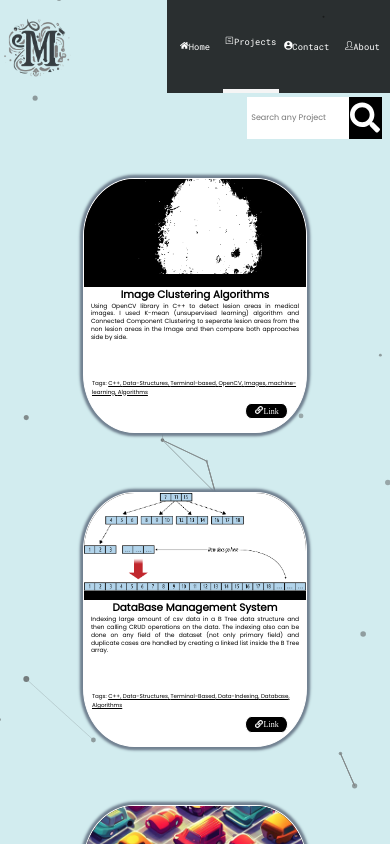
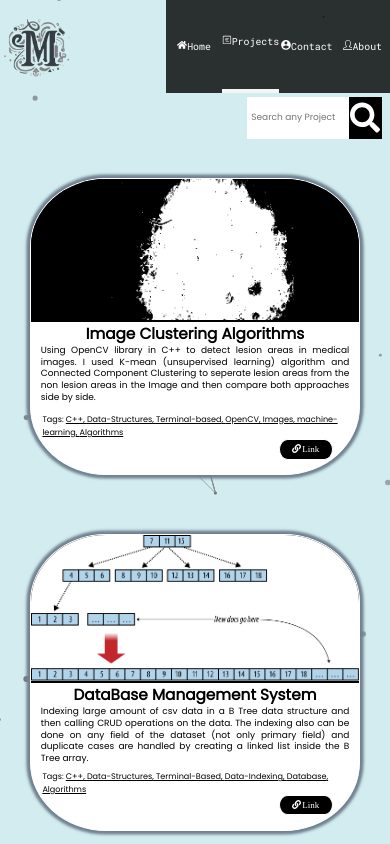
Before and after one commit to Mobeen0/Portfolio_old, a React (Create React App) app: page /Project in a window 390 px wide. Built offline with nearby package versions, Linux system fonts and the light colour scheme.

Commit message:
fixed mobile views with orientation method

```diff
--- a/src/components/styleSheet/About.css
+++ b/src/components/styleSheet/About.css
@@ -26,7 +26,7 @@
     float:left;
     margin:5%;
 
-    @media(max-width:500px){
+    @media(orientation:portrait){
         width:auto;
         height:15vh;
         aspect-ratio: 7/8;
--- a/src/components/styleSheet/Contact.css
+++ b/src/components/styleSheet/Contact.css
@@ -18,10 +18,10 @@
     transition: 0.5s ease;
     overflow:hidden;
 
-    @media(max-width:600px){
+    @media(orientation:portrait){
         width:auto;
         height: 20vh;
-        aspect-ratio:1/1;
+        aspect-ratio:3/2;
         align-self:center;
         margin-left:auto;
         margin-right:auto;
@@ -51,6 +51,10 @@
     text-align:justify;
     margin-right:3%;
     margin-left:3%;
+
+    @media(orientation:portrait){
+        font-size:1.7rem;
+    }
 }
 
 .platHeading{
@@ -62,6 +66,9 @@
     width:100%;
     flex-basis:0;
     flex-grow:1;
+    @media(orientation:portrait){
+        font-size:2.5rem;
+    }
 }
 
 .innerContact{
--- a/src/components/styleSheet/Home.css
+++ b/src/components/styleSheet/Home.css
@@ -6,6 +6,9 @@
     transition:0.4s;
     opacity:0;
     transform:translateY(50%);
+    @media(orientation:portrait){
+        margin-top:25%;
+    }
 }
 
 .container.homeLoad{
@@ -20,6 +23,9 @@
     margin-top:5%;
     color:black;
     font-size:4.3rem;
+    @media(orientation:portrait){
+        font-size:5.2rem;
+    }
 }
 .MainItem{
     color:slategrey;
--- a/src/components/styleSheet/Navbar.css
+++ b/src/components/styleSheet/Navbar.css
@@ -73,7 +73,7 @@
     max-height:100%;
     max-width:18%;
 
-    @media(max-width:600px){
+    @media(orientation:portrait){
         max-width:20vw;
         aspect-ratio: 1/1;
     }
--- a/src/components/styleSheet/Project.css
+++ b/src/components/styleSheet/Project.css
@@ -4,11 +4,7 @@
     justify-content:center;
     align-content:center;
 
-    @media (max-width:1100px){
-        grid-template-columns: repeat(2,1fr);
-    }
-
-    @media (max-width:800px){
+    @media (orientation:portrait){
         grid-template-columns: repeat(1,1fr);
     }
 }
--- a/src/components/styleSheet/ProjectsContent.css
+++ b/src/components/styleSheet/ProjectsContent.css
@@ -19,10 +19,10 @@
     border-color:white;
     border-width:0.1rem;
 
-    @media(max-width:600px){
+    @media(orientation:portrait){
         width:auto;
-        height:30vh;
-        aspect-ratio:7/8;
+        height:35vh;
+        aspect-ratio:10/9;
         margin-left:auto;
         margin-right:auto;
     }
@@ -57,6 +57,9 @@
     text-align:center;
     font-size:1.3rem;
     font-family:Poppins;
+    @media(orientation:portrait){
+        font-size:1.7rem;
+    }
 }
 
 .repLink{
@@ -95,6 +98,9 @@
     margin-left:3%;
     margin-right:3%;
     text-align:justify;
+    @media(orientation:portrait){
+        font-size:1rem;
+    }
 }
 .tagsCont{
     background:transparent;
@@ -110,4 +116,8 @@
     text-align:left;
     color:black;
     font-family:Poppins;
+
+    @media(orientation:portrait){
+        font-size:0.9rem;
+    }
 }
--- a/src/index.css
+++ b/src/index.css
@@ -4,13 +4,8 @@ html{
 
 }
 
-@media(max-width:1100px){
+@media(orientation:portrait){
     html{
-        font-size:12px;
+        font-size:9px;
     }
 }
-@media(max-width:800px){
-    html{
-        font-size:8px;
-    }
-}
```
